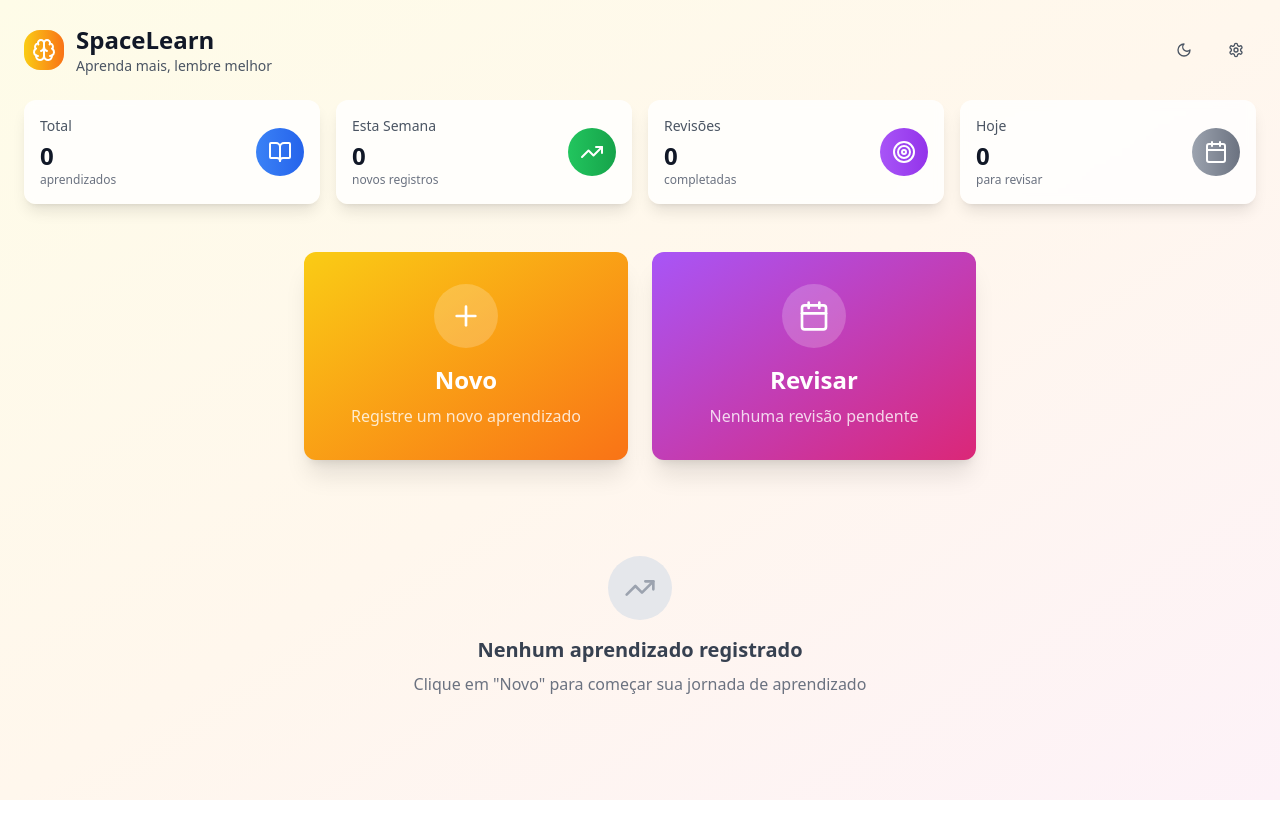
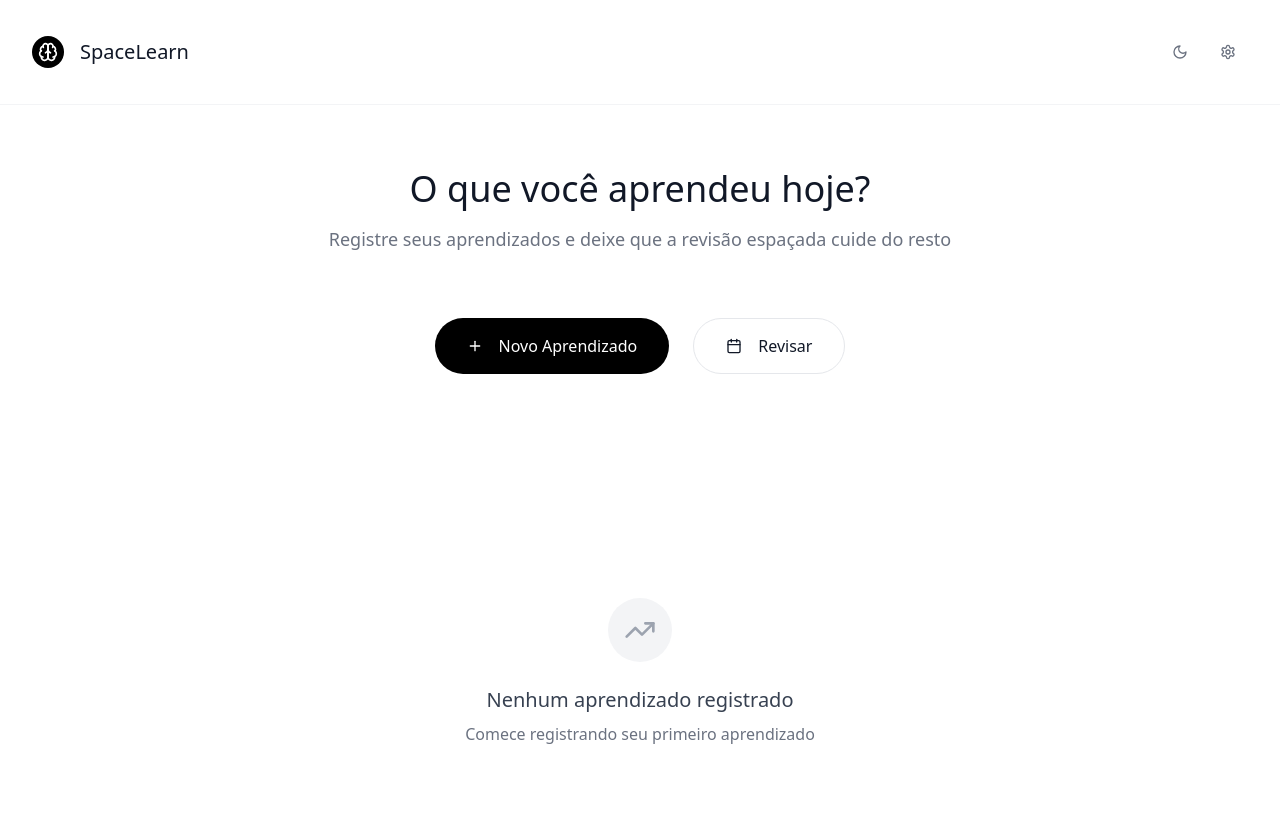
Before and after one commit to vxavierr/mindo-cursor, a React (Vite) app: page / in a window 1280 px wide. Shown: the top 838 px of the page. Before the commit the page ends 800 px from the top, so only its background shows below. Built offline with nearby package versions, Linux system fonts and the light colour scheme.

Commit message:
Refactor: Apply Atoms/Apple-inspired design
Implement a more minimalist and clean visual style, drawing inspiration from the Atoms app and Apple's design language.

```diff
--- a/src/components/dashboard/LearningGrid.tsx
+++ b/src/components/dashboard/LearningGrid.tsx
@@ -27,13 +27,13 @@ const LearningGrid = ({ entries }: LearningGridProps) => {
 
   const getStepColor = (step: number) => {
     const colors = [
-      'bg-gray-100 text-gray-700 dark:bg-gray-700 dark:text-gray-300',
-      'bg-blue-100 text-blue-700 dark:bg-blue-900 dark:text-blue-300',
-      'bg-green-100 text-green-700 dark:bg-green-900 dark:text-green-300',
-      'bg-yellow-100 text-yellow-700 dark:bg-yellow-900 dark:text-yellow-300',
-      'bg-orange-100 text-orange-700 dark:bg-orange-900 dark:text-orange-300',
-      'bg-purple-100 text-purple-700 dark:bg-purple-900 dark:text-purple-300',
-      'bg-pink-100 text-pink-700 dark:bg-pink-900 dark:text-pink-300'
+      'bg-gray-50 text-gray-600 dark:bg-gray-800 dark:text-gray-400',
+      'bg-blue-50 text-blue-600 dark:bg-blue-900/20 dark:text-blue-400',
+      'bg-green-50 text-green-600 dark:bg-green-900/20 dark:text-green-400',
+      'bg-yellow-50 text-yellow-600 dark:bg-yellow-900/20 dark:text-yellow-400',
+      'bg-orange-50 text-orange-600 dark:bg-orange-900/20 dark:text-orange-400',
+      'bg-purple-50 text-purple-600 dark:bg-purple-900/20 dark:text-purple-400',
+      'bg-pink-50 text-pink-600 dark:bg-pink-900/20 dark:text-pink-400'
     ];
     return colors[Math.min(step, colors.length - 1)];
   };
@@ -45,51 +45,51 @@ const LearningGrid = ({ entries }: LearningGridProps) => {
 
   if (entries.length === 0) {
     return (
-      <div className="text-center py-12">
-        <div className="w-16 h-16 bg-gray-200 dark:bg-gray-700 rounded-full flex items-center justify-center mx-auto mb-4">
+      <div className="text-center py-20">
+        <div className="w-16 h-16 bg-gray-100 dark:bg-gray-800 rounded-full flex items-center justify-center mx-auto mb-6">
           <TrendingUp className="w-8 h-8 text-gray-400" />
         </div>
-        <h3 className="text-xl font-semibold text-gray-700 dark:text-gray-300 mb-2">
+        <h3 className="text-xl font-light text-gray-700 dark:text-gray-300 mb-2">
           Nenhum aprendizado registrado
         </h3>
         <p className="text-gray-500 dark:text-gray-400">
-          Clique em "Novo" para começar sua jornada de aprendizado
+          Comece registrando seu primeiro aprendizado
         </p>
       </div>
     );
   }
 
   return (
-    <div className="space-y-6">
-      <h2 className="text-2xl font-bold text-gray-900 dark:text-white mb-6">
+    <div className="space-y-8">
+      <h2 className="text-2xl font-light text-gray-900 dark:text-white">
         Seus Aprendizados
       </h2>
 
-      <div className="grid gap-4">
+      <div className="space-y-4">
         {sortedEntries.map((entry) => (
-          <Card key={entry.id} className="p-6 bg-white/80 dark:bg-gray-800/80 backdrop-blur-sm border-0 shadow-lg">
+          <Card key={entry.id} className="p-6 border border-gray-100 dark:border-gray-800 bg-white dark:bg-gray-900 hover:border-gray-200 dark:hover:border-gray-700 transition-all duration-200">
             <div className="flex items-start justify-between mb-4">
               <div className="flex items-center space-x-3">
-                <span className="text-sm font-mono text-gray-500 dark:text-gray-400">
+                <span className="text-sm font-mono text-gray-400 dark:text-gray-500">
                   #{entry.id}
                 </span>
-                <Badge className={getStepColor(entry.step)}>
+                <Badge className={`${getStepColor(entry.step)} border-0`}>
                   {getStepLabel(entry.step)}
                 </Badge>
               </div>
 
-              <div className="flex items-center text-sm text-gray-500 dark:text-gray-400">
+              <div className="flex items-center text-sm text-gray-400 dark:text-gray-500">
                 <Calendar className="w-4 h-4 mr-2" />
                 {new Date(entry.createdAt).toLocaleDateString('pt-BR')}
               </div>
             </div>
 
             <div className="mb-4">
-              <p className="text-gray-900 dark:text-white text-lg leading-relaxed">
+              <p className="text-gray-900 dark:text-white text-lg leading-relaxed font-light">
                 {entry.content}
               </p>
               {entry.context && (
-                <p className="text-gray-600 dark:text-gray-400 mt-2 text-sm">
+                <p className="text-gray-500 dark:text-gray-400 mt-3 text-sm">
                   {entry.context}
                 </p>
               )}
@@ -99,7 +99,7 @@ const LearningGrid = ({ entries }: LearningGridProps) => {
               <div className="flex items-center flex-wrap gap-2">
                 <Tag className="w-4 h-4 text-gray-400" />
                 {entry.tags.map((tag, index) => (
-                  <Badge key={index} variant="outline" className="text-xs">
+                  <Badge key={index} variant="outline" className="text-xs border-gray-200 dark:border-gray-700 text-gray-600 dark:text-gray-400">
                     {tag}
                   </Badge>
                 ))}
@@ -107,7 +107,7 @@ const LearningGrid = ({ entries }: LearningGridProps) => {
             )}
 
             {entry.reviews && entry.reviews.length > 0 && (
-              <div className="mt-4 pt-4 border-t border-gray-200 dark:border-gray-700">
+              <div className="mt-4 pt-4 border-t border-gray-100 dark:border-gray-800">
                 <p className="text-sm text-gray-500 dark:text-gray-400">
                   {entry.reviews.length} revisão{entry.reviews.length > 1 ? 'ões' : ''} completada{entry.reviews.length > 1 ? 's' : ''}
                 </p>
--- a/src/components/dashboard/StatsOverview.tsx
+++ b/src/components/dashboard/StatsOverview.tsx
@@ -43,46 +43,45 @@ const StatsOverview = ({ totalEntries, reviewsToday, entries }: StatsOverviewPro
       title: 'Total',
       value: totalEntries,
       subtitle: 'aprendizados',
-      icon: BookOpen,
-      color: 'from-blue-500 to-blue-600'
+      icon: BookOpen
     },
     {
       title: 'Esta Semana',
       value: stats.weeklyEntries,
-      subtitle: 'novos registros',
-      icon: TrendingUp,
-      color: 'from-green-500 to-green-600'
+      subtitle: 'novos',
+      icon: TrendingUp
     },
     {
       title: 'Revisões',
       value: stats.totalReviews,
       subtitle: 'completadas',
-      icon: Target,
-      color: 'from-purple-500 to-purple-600'
+      icon: Target
     },
     {
       title: 'Hoje',
       value: reviewsToday,
-      subtitle: 'para revisar',
-      icon: Calendar,
-      color: reviewsToday > 0 ? 'from-orange-500 to-red-500' : 'from-gray-400 to-gray-500'
+      subtitle: 'pendentes',
+      icon: Calendar
     }
   ];
 
+  if (totalEntries === 0) {
+    return null;
+  }
+
   return (
-    <div className="grid grid-cols-2 lg:grid-cols-4 gap-4 mb-12">
+    <div className="grid grid-cols-2 lg:grid-cols-4 gap-4 mb-16">
       {statCards.map((stat, index) => {
         const Icon = stat.icon;
         return (
-          <Card key={index} className="p-4 bg-white/80 dark:bg-gray-800/80 backdrop-blur-sm border-0 shadow-lg">
-            <div className="flex items-center justify-between">
+          <Card key={index} className="p-6 border border-gray-100 dark:border-gray-800 bg-white dark:bg-gray-900 hover:border-gray-200 dark:hover:border-gray-700 transition-all duration-200">
+            <div className="text-center space-y-3">
+              <div className="w-10 h-10 bg-gray-100 dark:bg-gray-800 rounded-full flex items-center justify-center mx-auto">
+                <Icon className="w-5 h-5 text-gray-600 dark:text-gray-400" />
+              </div>
               <div>
-                <p className="text-sm text-gray-600 dark:text-gray-400 mb-1">{stat.title}</p>
-                <p className="text-2xl font-bold text-gray-900 dark:text-white">{stat.value}</p>
-                <p className="text-xs text-gray-500 dark:text-gray-500">{stat.subtitle}</p>
-              </div>
-              <div className={`w-12 h-12 rounded-full bg-gradient-to-r ${stat.color} flex items-center justify-center`}>
-                <Icon className="w-6 h-6 text-white" />
+                <p className="text-2xl font-light text-gray-900 dark:text-white">{stat.value}</p>
+                <p className="text-sm text-gray-500 dark:text-gray-400">{stat.subtitle}</p>
               </div>
             </div>
           </Card>
--- a/src/pages/Index.tsx
+++ b/src/pages/Index.tsx
@@ -1,3 +1,4 @@
+
 import { useState, useEffect } from 'react';
 import { Button } from '@/components/ui/button';
 import { Card } from '@/components/ui/card';
@@ -109,27 +110,26 @@ const Index = () => {
   return (
     <div className={`min-h-screen transition-all duration-300 ${
       darkMode
-        ? 'bg-gradient-to-br from-gray-900 via-gray-800 to-gray-900'
-        : 'bg-gradient-to-br from-yellow-50 via-orange-50 to-pink-50'
+        ? 'bg-gray-900'
+        : 'bg-white'
     }`}>
       {/* Header */}
-      <header className="px-6 py-6 flex justify-between items-center">
-        <div className="flex items-center space-x-3">
-          <div className="w-10 h-10 bg-gradient-to-r from-yellow-400 to-orange-500 rounded-2xl flex items-center justify-center">
-            <Brain className="w-6 h-6 text-white" />
+      <header className="px-8 py-8 flex justify-between items-center border-b border-gray-100 dark:border-gray-800">
+        <div className="flex items-center space-x-4">
+          <div className="w-8 h-8 bg-black dark:bg-white rounded-full flex items-center justify-center">
+            <Brain className="w-5 h-5 text-white dark:text-black" />
           </div>
           <div>
-            <h1 className="text-2xl font-bold text-gray-900 dark:text-white">SpaceLearn</h1>
-            <p className="text-sm text-gray-600 dark:text-gray-400">Aprenda mais, lembre melhor</p>
+            <h1 className="text-xl font-medium text-gray-900 dark:text-white">SpaceLearn</h1>
           </div>
         </div>
 
-        <div className="flex items-center space-x-3">
+        <div className="flex items-center space-x-2">
           <Button
             variant="ghost"
             size="icon"
             onClick={toggleTheme}
-            className="rounded-full text-gray-600 dark:text-gray-300 hover:bg-white/50 dark:hover:bg-gray-700/50"
+            className="w-10 h-10 rounded-full text-gray-500 dark:text-gray-400 hover:bg-gray-100 dark:hover:bg-gray-800"
           >
             {darkMode ? <Sun className="w-5 h-5" /> : <Moon className="w-5 h-5" />}
           </Button>
@@ -138,14 +138,49 @@ const Index = () => {
             variant="ghost"
             size="icon"
             onClick={() => setShowSettings(true)}
-            className="rounded-full text-gray-600 dark:text-gray-300 hover:bg-white/50 dark:hover:bg-gray-700/50"
+            className="w-10 h-10 rounded-full text-gray-500 dark:text-gray-400 hover:bg-gray-100 dark:hover:bg-gray-800"
           >
             <Settings className="w-5 h-5" />
           </Button>
         </div>
       </header>
 
-      <div className="container mx-auto px-6 pb-12">
+      <div className="max-w-6xl mx-auto px-8">
+        {/* Hero Section */}
+        <div className="py-16 text-center">
+          <h2 className="text-4xl font-light text-gray-900 dark:text-white mb-4">
+            O que você aprendeu hoje?
+          </h2>
+          <p className="text-lg text-gray-500 dark:text-gray-400 mb-16 max-w-2xl mx-auto leading-relaxed">
+            Registre seus aprendizados e deixe que a revisão espaçada cuide do resto
+          </p>
+
+          {/* Main Action Buttons */}
+          <div className="flex flex-col sm:flex-row gap-6 justify-center items-center mb-20">
+            <Button
+              onClick={() => setShowAddModal(true)}
+              className="w-full sm:w-auto h-14 px-8 bg-black dark:bg-white text-white dark:text-black hover:bg-gray-800 dark:hover:bg-gray-100 rounded-full text-base font-medium transition-all duration-200"
+            >
+              <Plus className="w-5 h-5 mr-2" />
+              Novo Aprendizado
+            </Button>
+
+            <Button
+              onClick={() => setShowReviewModal(true)}
+              variant="outline"
+              className="w-full sm:w-auto h-14 px-8 border-gray-200 dark:border-gray-700 text-gray-900 dark:text-white hover:bg-gray-50 dark:hover:bg-gray-800 rounded-full text-base font-medium transition-all duration-200 relative"
+            >
+              <Calendar className="w-5 h-5 mr-2" />
+              Revisar
+              {reviewsToday.length > 0 && (
+                <span className="ml-2 w-6 h-6 bg-red-500 text-white text-sm rounded-full flex items-center justify-center">
+                  {reviewsToday.length}
+                </span>
+              )}
+            </Button>
+          </div>
+        </div>
+
         {/* Stats Overview */}
         <StatsOverview
           totalEntries={learningEntries.length}
@@ -153,55 +188,10 @@ const Index = () => {
           entries={learningEntries}
         />
 
-        {/* Main Action Buttons */}
-        <div className="grid grid-cols-1 md:grid-cols-2 gap-6 mb-12 max-w-2xl mx-auto">
-          <Card
-            onClick={() => setShowAddModal(true)}
-            className={`p-8 cursor-pointer transition-all duration-300 hover:scale-105 border-0 shadow-xl ${
-              darkMode
-                ? 'bg-gradient-to-br from-blue-600 to-purple-700 hover:from-blue-500 hover:to-purple-600'
-                : 'bg-gradient-to-br from-yellow-400 to-orange-500 hover:from-yellow-300 hover:to-orange-400'
-            }`}
-          >
-            <div className="text-center text-white">
-              <div className="w-16 h-16 bg-white/20 rounded-full flex items-center justify-center mx-auto mb-4">
-                <Plus className="w-8 h-8" />
-              </div>
-              <h3 className="text-2xl font-bold mb-2">Novo</h3>
-              <p className="text-white/80">Registre um novo aprendizado</p>
-            </div>
-          </Card>
-
-          <Card
-            onClick={() => setShowReviewModal(true)}
-            className={`p-8 cursor-pointer transition-all duration-300 hover:scale-105 border-0 shadow-xl relative ${
-              darkMode
-                ? 'bg-gradient-to-br from-purple-600 to-pink-700 hover:from-purple-500 hover:to-pink-600'
-                : 'bg-gradient-to-br from-purple-500 to-pink-600 hover:from-purple-400 hover:to-pink-500'
-            }`}
-          >
-            <div className="text-center text-white">
-              <div className="w-16 h-16 bg-white/20 rounded-full flex items-center justify-center mx-auto mb-4">
-                <Calendar className="w-8 h-8" />
-              </div>
-              <h3 className="text-2xl font-bold mb-2">Revisar</h3>
-              <p className="text-white/80">
-                {reviewsToday.length > 0
-                  ? `${reviewsToday.length} revisão${reviewsToday.length > 1 ? 'ões' : ''} pendente${reviewsToday.length > 1 ? 's' : ''}`
-                  : 'Nenhuma revisão pendente'
-                }
-              </p>
-              {reviewsToday.length > 0 && (
-                <div className="absolute -top-2 -right-2 w-8 h-8 bg-red-500 rounded-full flex items-center justify-center text-white text-sm font-bold">
-                  {reviewsToday.length}
-                </div>
-              )}
-            </div>
-          </Card>
+        {/* Learning Grid */}
+        <div className="pb-16">
+          <LearningGrid entries={learningEntries} />
         </div>
-
-        {/* Learning Grid */}
-        <LearningGrid entries={learningEntries} />
       </div>
 
       {/* Modals */}
```
